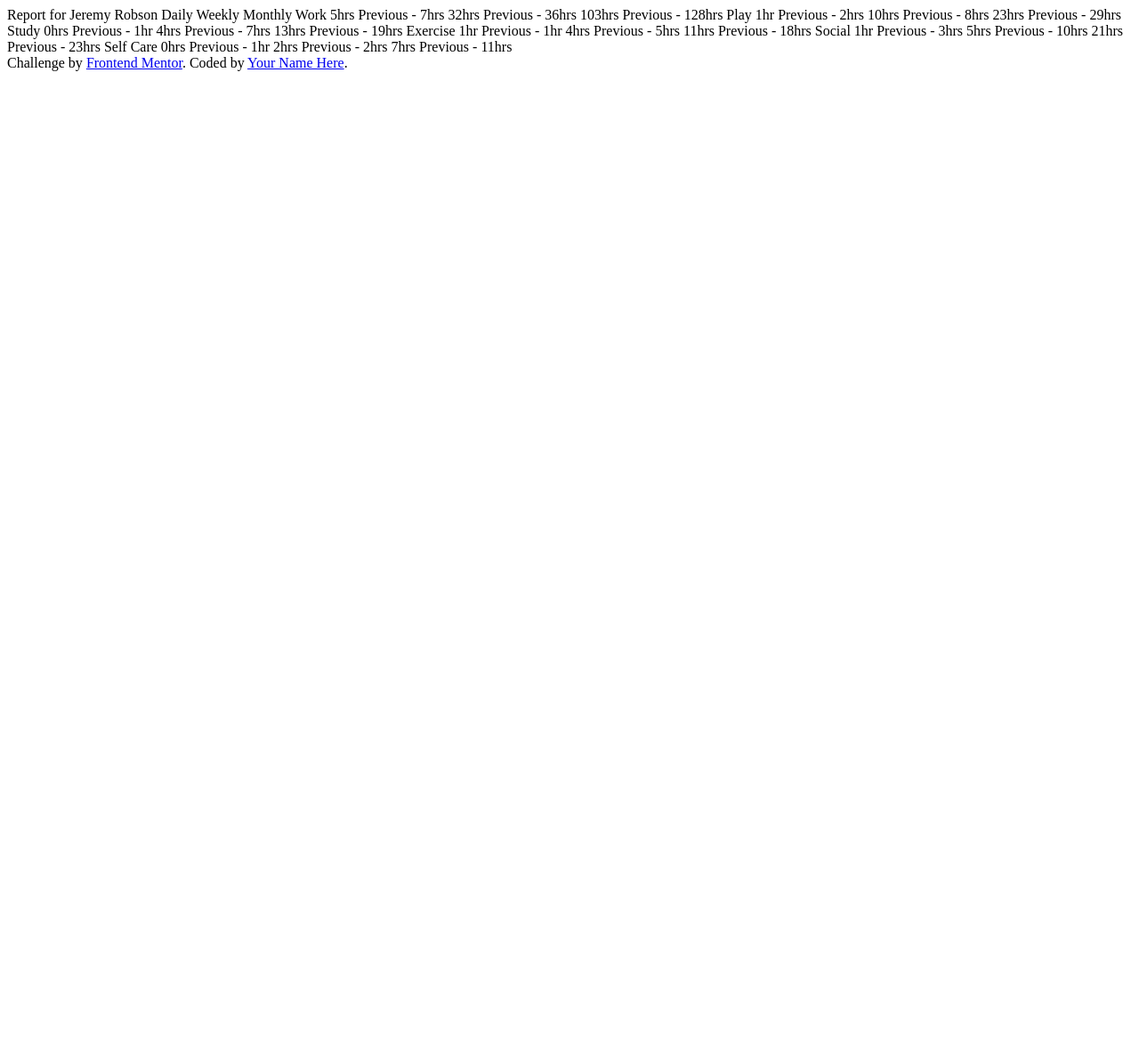
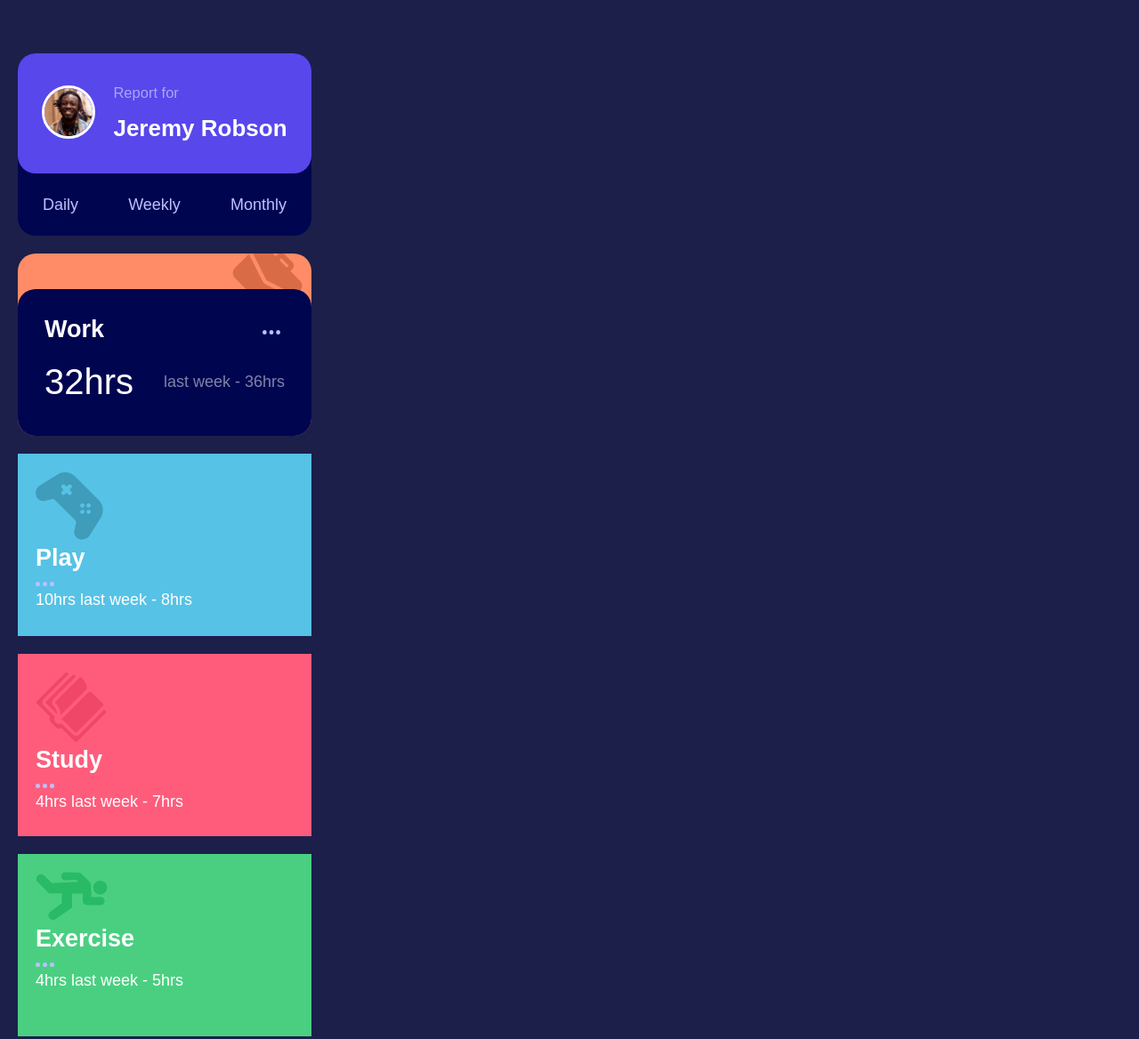
Before and after one commit to MazzGuille/time-tracking-dashboard-main, a plain HTML site: page index.html in a window 1280 px wide. Shown: the top 1168 px of the page at 89% size. Before the commit the page ends 800 px from the top, so only its background shows below. Drawn offline with Linux system fonts and the light colour scheme.

Commit message:
styling lookin good

```diff
--- a/index.html
+++ b/index.html
@@ -1,74 +1,149 @@
 <!DOCTYPE html>
 <html lang="en">
+
 <head>
   <meta charset="UTF-8">
-  <meta name="viewport" content="width=device-width, initial-scale=1.0"> <!-- displays site properly based on user's device -->
+  <meta name="viewport" content="width=device-width, initial-scale=1.0">
+  <!-- displays site properly based on user's device -->
   <link rel="icon" type="image/png" sizes="32x32" href="./images/favicon-32x32.png">
   <title>Frontend Mentor | Time tracking dashboard</title>
-
-
+  <link rel="stylesheet" href="styles.css">
+  <script src="app.js"></script>
 </head>
 <body>
 
+  <div class="wrapper">
+    <main class="main">
+      <div class="name">
+        <picture>
+          <img src="images/image-jeremy.png" alt="">
+        </picture>
+        <div class="main-txt">
+          <p>
             Report for
+          </p>
+          <br>
+          <h1>
             Jeremy Robson
+          </h1>
+        </div>
+      </div>
+      <div class="period">
+        <span>Daily</span>
+        <span>Weekly</span>
+        <span>Monthly</span>
+      </div>
+    </main>
+    <section class="work">
+      <div class="work-bg">
+        <img src="images/icon-work.svg" alt="">
+      </div>
+      <div class="work-content">
+        <div class="work-row1">
+          <h2>
+            Work
+          </h2>
+          <img src="images/icon-ellipsis.svg" alt="">
+        </div>
+        <br>
+        <div class="work-row2">
+          <span class="hrs">32hrs</span>
+          <span class="last-week">last week - 36hrs</span>
+        </div>
+      </div>
+    </section>
+    <section class="play">
+      <div class="play-bg">
+        <img src="images/icon-play.svg" alt="">
+      </div>
+      <div class="play-content">
+        <div class="play-row1">
+          <h2>
+            Play
+          </h2>
+          <img src="images/icon-ellipsis.svg" alt="">
+        </div>
+        <div class="play-row2">
+          10hrs
+          last week - 8hrs
+        </div>
+      </div>
+    </section>
+    <section class="study">
+      <div class="study-bg">
+        <img src="images/icon-study.svg" alt="">
+      </div>
+      <div class="study-content">
+        <div class="study-row1">
+          <h2>
+            Study
+          </h2>
+          <img src="images/icon-ellipsis.svg" alt="">
+        </div>
+        <div class="study-row2">
+          4hrs
+          last week - 7hrs
+        </div>
+      </div>
+    </section>
+    <section class="exercise">
+      <div class="exercise-bg">
+        <img src="images/icon-exercise.svg" alt="">
+      </div>
+      <div class="exercise-content">
+        <div class="exercise-row1">
+          <h2>
+            Exercise
+          </h2>
+          <img src="images/icon-ellipsis.svg" alt="">
+        </div>
+        <div class="exercise-row2">
+          4hrs
+          last week - 5hrs
+        </div>
+      </div>
+    </section>
+    <section class="social">
+      <div class="social-bg">
+        <img src="images/icon-social.svg" alt="">
+      </div>
+      <div class="social-content">
+        <div class="social-row1">
+          <h2>
+            Social
+          </h2>
+          <img src="images/icon-ellipsis.svg" alt="">
+        </div>
+        <div class="social-row2">
+          5hrs
+          last week - 10hrs
+        </div>
+      </div>
+    </section>
+    <section class="self-care">
+      <div class="self-care-bg">
+        <img src="images/icon-self-care.svg" alt="">
+      </div>
+      <div class="self-care-content">
+        <div class="self-care-row1">
+          <h2>
+            Self Care
+          </h2>
+          <img src="images/icon-ellipsis.svg" alt="">
+        </div>
+        <div class="self-care-row2">
+          2hrs
+          last week - 2hrs
+        </div>
+      </div>
+    </section>
+  </div>
 
-  Daily
-  Weekly
-  Monthly
-
-  Work
-  5hrs <!-- daily -->
-  Previous - 7hrs <!-- daily -->
-  32hrs <!-- weekly -->
-  Previous - 36hrs <!-- weekly -->
-  103hrs <!-- monthly -->
-  Previous - 128hrs <!-- monthly -->
-
-  Play
-  1hr <!-- daily -->
-  Previous - 2hrs <!-- daily -->
-  10hrs <!-- weekly -->
-  Previous - 8hrs <!-- weekly -->
-  23hrs <!-- monthly -->
-  Previous - 29hrs <!-- monthly -->
-
-  Study
-  0hrs <!-- daily -->
-  Previous - 1hr <!-- daily -->
-  4hrs <!-- weekly -->
-  Previous - 7hrs <!-- weekly -->
-  13hrs <!-- monthly -->
-  Previous - 19hrs <!-- monthly -->
-
-  Exercise
-  1hr <!-- daily -->
-  Previous - 1hr <!-- daily -->
-  4hrs <!-- weekly -->
-  Previous - 5hrs <!-- weekly -->
-  11hrs <!-- monthly -->
-  Previous - 18hrs <!-- monthly -->
-
-  Social
-  1hr <!-- daily -->
-  Previous - 3hrs <!-- daily -->
-  5hrs <!-- weekly -->
-  Previous - 10hrs <!-- weekly -->
-  21hrs <!-- monthly -->
-  Previous - 23hrs <!-- monthly -->
-
-  Self Care
-  0hrs <!-- daily -->
-  Previous - 1hr <!-- daily -->
-  2hrs <!-- weekly -->
-  Previous - 2hrs <!-- weekly -->
-  7hrs <!-- monthly -->
-  Previous - 11hrs <!-- monthly -->
-
-
+  <footer class="footer">
     <div class="attribution">
       Challenge by <a href="https://www.frontendmentor.io?ref=challenge" target="_blank">Frontend Mentor</a>.
       Coded by <a href="#">Your Name Here</a>.
     </div>
+  </footer>
 </body>
 </html>
--- a/styles.css
+++ b/styles.css
@@ -10,6 +10,7 @@
 --Dark-blue: hsl(235, 46%, 20%);
 --Desaturated-blue: hsl(235, 45%, 61%);
 --Pale-Blue: hsl(236, 100%, 87%);
+--Main-Blue: #000550;
 }
 
 @import url('https://fonts.googleapis.com/css2?family=Rubik:wght@300;400;500&display=swap');
@@ -26,6 +27,166 @@ html{
     /* Font size: 18px (card titles e.g. Work, Play) */
 }
 
+body{
+    background-color: var(--Dark-blue);
+    padding: 6rem 2rem;
+    color: white;
+    font-size: 1.8rem;
+}
+
+.wrapper{
+    gap: 2rem;
+    display: grid;
+    grid-template-areas:
+    "main"
+    "work"
+    "play"
+    "study"
+    "exercise"
+    "social"
+    "self-care";
+    ;
+}
+
+.main{
+    grid-area: main;
+    background-color: var(--Main-Blue);
+    height: 20.5rem;
+    width: 33rem;
+    border-radius: 2rem;
+}
+
+.name{
+    background-color: var(--Blue);
+    font-size: 1.3rem;
+    display: flex;
+    height: 13.5rem;
+    border-radius: 2rem;
+    width: 100%;
+    display: flex;
+    align-items: center;
+    justify-content: center;
+    gap: 2rem;
+}
+
+.name picture img{
+    width: 6rem;
+    border: .3rem solid white;
+    border-radius: 50%;
+}
+
+.name p{
+    font-size: 1.65rem;
+    opacity: .50;
+}
+
+.period{
+    display: flex;
+    width: 100%;
+    place-content: center;
+    margin-top: 2.5rem;
+    justify-content: space-around;
+    color: var(--Pale-Blue);
+}
+
+.period span:hover{
+    cursor: pointer;
+    color: white;
+}
+
+.hrs{
+    font-size: 4rem;
+}
+
+.last-week{
+    opacity: .50;
+}
+
+.work{
+    grid-area: work;
+    background-color: var(--Light-red-work);
+    height: 20.5rem;
+    width: 33rem;
+    position: relative;
+    border-radius: 2rem;
+    overflow: hidden;
+}
+
+.work img{
+    position: absolute;
+    top: -1rem;
+    right: 1rem;
+}
+
+.work-content{
+    width: 100%;
+    height: 90%;
+    margin-top: 4rem;
+    background-color: var(--Main-Blue);
+    border-radius: 2rem;
+    padding: 3rem;
+    position: relative;
+}
+
+.work-row1{
+    display: flex;
+    justify-content: space-between;
+}
+
+.work-row1 img{
+    width: 2rem;
+    color: white;
+    position: absolute;
+    top: 25%;
+    right: 10.5%;
+}
+
+.work-row2{
+    display: flex;
+    align-items: center;
+    justify-content: space-between;
+}
+
+.play{
+    grid-area: play;
+    background-color: var(--Soft-blue-play);
+    padding: 2rem;
+    height: 20.5rem;
+    width: 33rem;
+}
+
+.study{
+    grid-area: study;
+    background-color: var(--Light-red-study);
+    padding: 2rem;
+    height: 20.5rem;
+    width: 33rem;
+}
+
+.exercise{
+    grid-area: exercise;
+    background-color: var(--Lime-green-exercise);
+    padding: 2rem;
+    height: 20.5rem;
+    width: 33rem;
+}
+
+.social{
+    grid-area: social;
+    background-color: var(--Violet-social);
+    padding: 2rem;
+    height: 20.5rem;
+    width: 33rem;
+}
+
+.self-care{
+    grid-area: self-care;
+    background-color: var(--Soft-orange-self-care);
+    padding: 2rem;
+    height: 20.5rem;
+    width: 33rem;
+}
+
 
 
 
```
Lines whose indentation alone changed are shown as unchanged.
